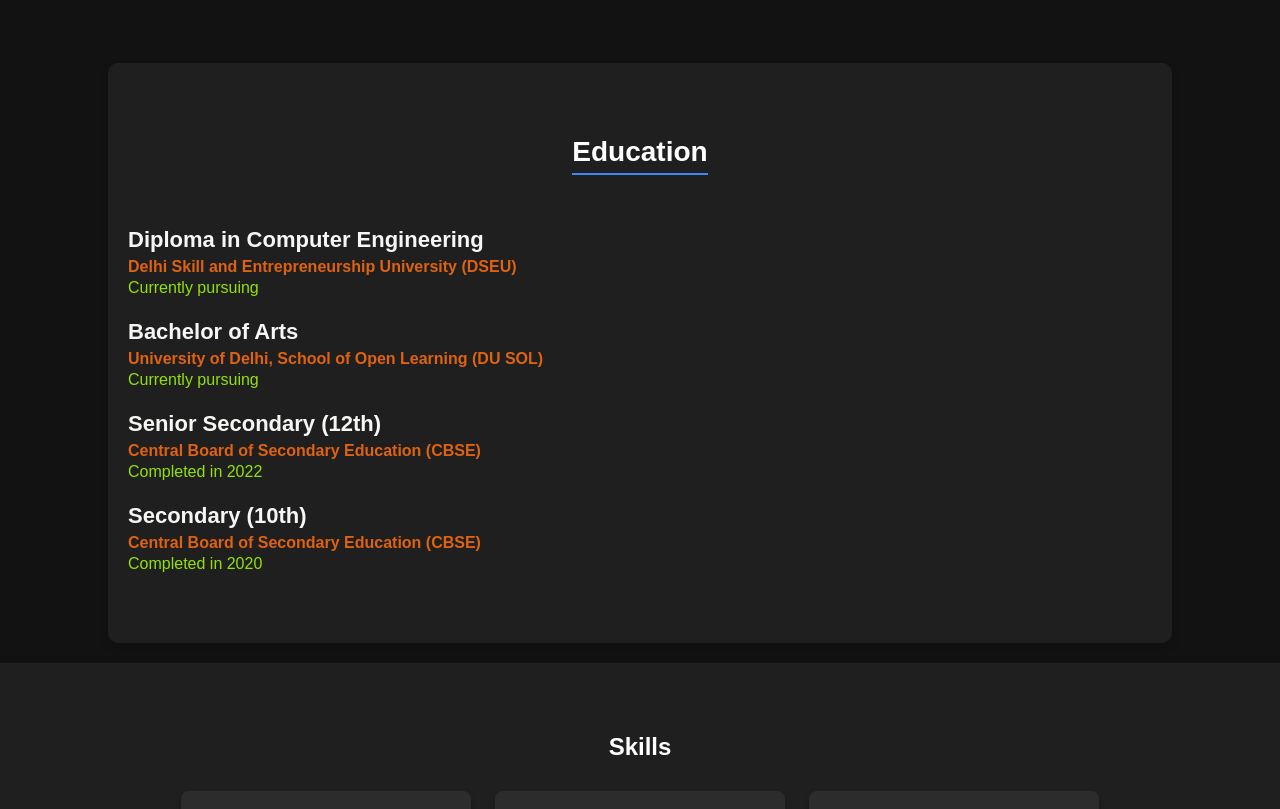
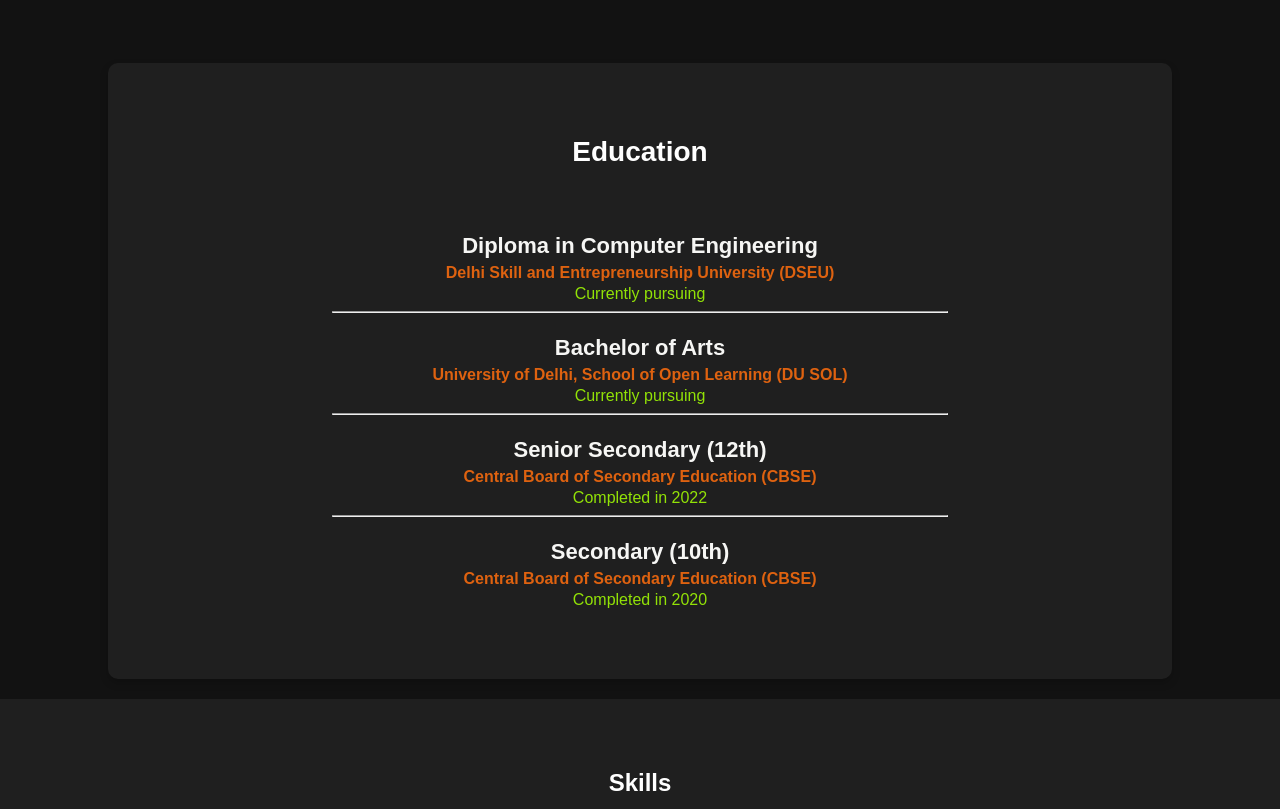
Before and after one commit to RohitKumar9891/CODSOFT-Portfolio-, a plain HTML site: page info.html in a window 1280 px wide. Shown: the part 660-1469 px from the top of the page. Drawn offline with Linux system fonts and the light colour scheme.

Commit message:
Style changed

```diff
--- a/info.html
+++ b/info.html
@@ -34,17 +34,17 @@
         <div class="education-item">
             <h3>Diploma in Computer Engineering</h3>
             <p><strong>Delhi Skill and Entrepreneurship University (DSEU)</strong></p>
-            <p>Currently pursuing</p>
+            <p>Currently pursuing</p><hr>
         </div>
         <div class="education-item">
             <h3>Bachelor of Arts</h3>
             <p><strong>University of Delhi, School of Open Learning (DU SOL)</strong></p>
-            <p>Currently pursuing</p>
+            <p>Currently pursuing</p><hr>
         </div>
         <div class="education-item">
             <h3>Senior Secondary (12th)</h3>
             <p><strong>Central Board of Secondary Education (CBSE)</strong></p>
-            <p>Completed in 2022</p>
+            <p>Completed in 2022</p><hr>
         </div>
         <div class="education-item">
             <h3>Secondary (10th)</h3>
--- a/style.css
+++ b/style.css
@@ -85,17 +85,18 @@
 }
 
 #education h2 {
-    margin-bottom: 30px;
+    margin-bottom: 60px;
     font-size: 28px;
     color: #ffffff;
-    border-bottom: 2px solid #4285F4;
-    display: inline-block;
     padding-bottom: 5px;
 }
 
 .education-item {
     margin-bottom: 20px;
-    text-align: left;
+}
+
+hr{
+    width: 60%;
 }
 
 .education-item h3 {
```
